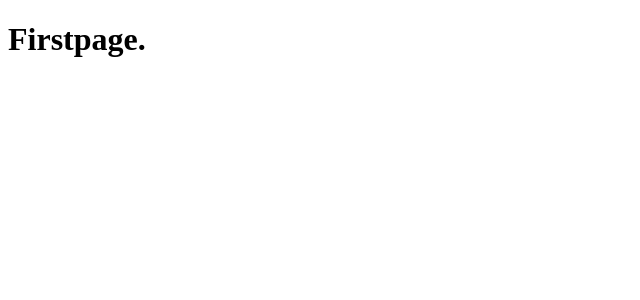
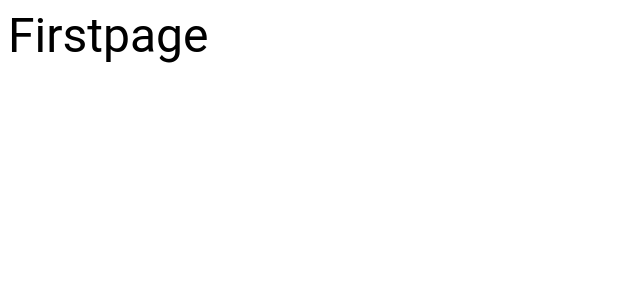
Before and after one commit to lebrancconvas/Soomlek-Admin-React, a React (Create React App) app in the folder client/: page / in a window 1280 px wide. Shown: the top 300 px of the page, without its empty margins (0-640 px from the left). Built offline with nearby package versions, Linux system fonts and the light colour scheme.

Commit message:
💄 Import Material UI.

```diff
--- a/client/src/pages/Firstpage.jsx
+++ b/client/src/pages/Firstpage.jsx
@@ -1,9 +1,15 @@
 import React from 'react';
+import {Typography, TextField, Button} from '@mui/material';
+import {Box} from '@mui/system';
 
 const Firstpage = () => {
 	return (
 		<div>
-			<h1>Firstpage.</h1>
+			<Box>
+				<Typography variant="h3">
+					Firstpage
+				</Typography>
+			</Box>
 		</div>
 	)
 }
```
